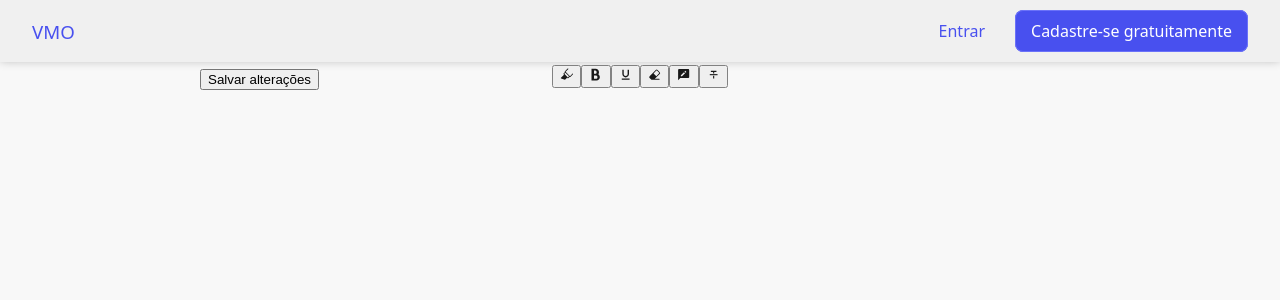
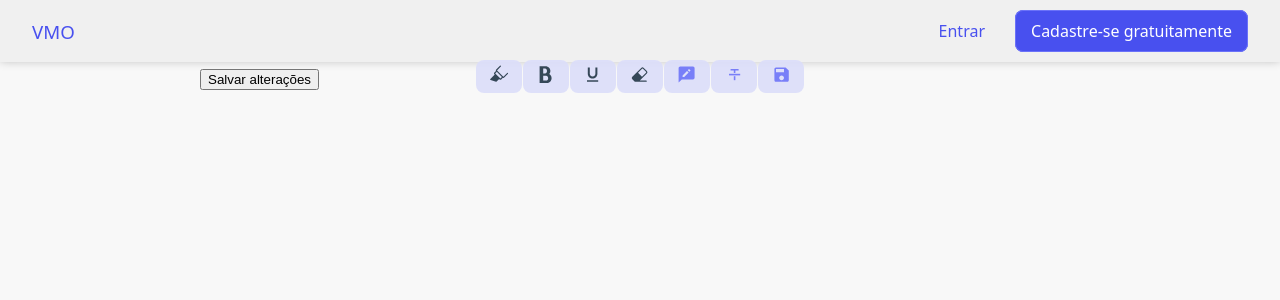
Before and after one commit to laiobrum/VMO_v1, a React (Vite) app: page /leis/1 in a window 1280 px wide. Shown: the top 300 px of the page. Built offline with nearby package versions, Linux system fonts and the light colour scheme; no server answers.

Commit message:
08.07 fim do dia

```diff
--- a/src/components/ToolBar.css
+++ b/src/components/ToolBar.css
@@ -9,9 +9,28 @@
   top: 7px;
   display: flex;
   justify-content: center;
+  gap: 1px;
   align-items: center; /* opcional */
   position: relative;
 }
+.btnTool {
+  font-size: 1.2em;
+  font-weight: bolder;
+  padding: .3em .7em .2em .7em;
+  border: none;
+  /* border: 1px solid transparent; */
+  background-color: #dcdefa;
+  color: var(--btnColor-2);
+  /* border: 1px solid var(--btnColor-2); */
+  border-radius: 8px;
+  cursor: pointer;
+  transition: border-color 0.25s;
+}
+.btnTool:hover {
+  background-color: var(--btnColor-2);
+  color: white;
+}
+
 .toolbar2 {
   display: flex;
   flex-direction: column;
@@ -40,3 +59,8 @@
     border: solid green;
     border-radius: 5px;
 }
+.alertContainer {
+  position: absolute;
+  bottom: 10px;
+  background-color: none;
+}
--- a/src/components/ToolBar.jsx
+++ b/src/components/ToolBar.jsx
@@ -1,9 +1,8 @@
 
 //NÃO TÁ DANDO CERTO!
-//1. PEDIR PARA CHAT ME AJUDAR A DEBBUGAR
+//1. IMPEDIR QUE DESFAÇA O SPAN DO ARTIGO - ART. 1º
 //2. REFINAR A DETERCÇÃO DE MARCAÇÕES PARCIALMENTE SOBREPOSTAS
 //3. IMPLEMENTAR MARCAÇÕES ANINHADAS
-//4. TORNAR O CÓDIGO MAIS MODULAR
 
 
 
@@ -13,16 +12,18 @@ import { BiSolidCommentEdit } from "react-icons/bi";
 import { CgFormatStrike } from "react-icons/cg";
 import '../pages/lei.css'
 import { ImBold } from 'react-icons/im';
+import { IoMdSave } from "react-icons/io";
 import { MdFormatUnderlined } from 'react-icons/md';
 import './ToolBar.css'
 import AlertMessage from './AlertMessage';
+import { useToggleTool } from '../hooks/useToggleTool';
 
 const ToolBar = ({bookRef}) => {
-  const [highlightMode, setHighlightMode] = useState(false)
-  const [boldMode, setBoldMode] = useState(false)
-  const [underlineMode, setUnderlineMode] = useState(false)
-  const [eraseMode, setEraseMode] = useState(false)
   const [alertMsg, setAlertMsg] = useState(null)
+
+  //HOOKS
+  //Seleção da ferramenta a ser usada
+  const { highlightMode, boldMode, underlineMode, eraseMode, toggleTool } = useToggleTool()
 
   //Conserta o texto após a remoção das marcações
   const cleanTextNodes = (parent) => {
@@ -74,7 +75,7 @@ const ToolBar = ({bookRef}) => {
       return
     }
 
-    // Apagar marcação
+    // Apagar marcação por seleção
     if (eraseMode) {
       const contents = range.cloneContents()
       const spans = contents.querySelectorAll('span.yellowHL, span.boldTxt, span.underlineTxt')
@@ -127,31 +128,7 @@ const ToolBar = ({bookRef}) => {
     return null
   }
 
-  // Liga/desliga o modo marcação - erase desliga os outros, bem como os outros desligam o erase
-  const toggleTool = (tool) => {
-    switch (tool) {
-      case 'highlighter':
-          setEraseMode(false)
-          setHighlightMode(prev => !prev)
-        break;
-      case 'bold':
-          setEraseMode(false)
-          setBoldMode(prev => !prev)
-        break;
-      case 'underline':
-          setEraseMode(false)
-          setUnderlineMode(prev => !prev)
-        break;
-      case 'erase':
-          setHighlightMode(false)
-          setBoldMode(false)
-          setUnderlineMode(false)
-          setEraseMode(prev => !prev)
-        break;
-      default:
-        break;
-    }
-  }
+
 
   // REGISTRA O LISTENER GLOBAL DE SELEÇÃO (MANTÉM FUNCIONALIDADE DE MARCAÇÃO)
   useEffect(() => {
@@ -188,20 +165,24 @@ const ToolBar = ({bookRef}) => {
   }, [eraseMode, bookRef])
 
   return (
+    <>
     <div className='toolbar'>
-      <div className='toolContainer'>
-      {/* ESTA TOOLBAR FUNCIONA PARA ACIONAR TODA A VIEW OU ENTÃO COMANDOS TOGGLE! */}
-        <button onClick={() => toggleTool('highlighter')} style={{ backgroundColor: highlightMode ? "#ffd" : "" }}><PiHighlighterFill /></button>
-        <button onClick={() => toggleTool('bold')} style={{ backgroundColor: boldMode ? "#d8d8ff" : "" }}><ImBold /></button>
-        <button onClick={() => toggleTool('underline')} style={{ backgroundColor: underlineMode ? "#d8d8ff" : "" }}><MdFormatUnderlined /></button>
-        <button onClick={() => toggleTool('erase')} style={{ backgroundColor: eraseMode ? "#d8d8ff" : "" }}><PiEraserFill /></button>
-        <button><BiSolidCommentEdit /></button>
-        <button><CgFormatStrike /></button>
-      </div>
-      <div className='toolContainer'>
+        <div className='toolContainer'>
+        {/* ESTA TOOLBAR FUNCIONA PARA ACIONAR TODA A VIEW OU ENTÃO COMANDOS TOGGLE! */}
+          <button className='btnTool' title='Marca-texto' onClick={() => toggleTool('highlighter')} style={{ backgroundColor: highlightMode ? "rgba(255, 255, 0, 0.484)" : "", color: highlightMode ? "black" : "inherit"}}><PiHighlighterFill /> </button>
+          <button className='btnTool' title='Negrito' onClick={() => toggleTool('bold')} style={{ backgroundColor: boldMode ? "#4850ef" : "", color: boldMode ? "#ffffff" : "inherit" }}><ImBold /></button>
+          <button className='btnTool' title='Sublinhado' onClick={() => toggleTool('underline')} style={{ backgroundColor: underlineMode ? "#4850ef" : "", color: underlineMode ? "#ffffff" : "inherit"}}><MdFormatUnderlined /></button>
+          <button className='btnTool' title='Apagar marcações' onClick={() => toggleTool('erase')} style={{ backgroundColor: eraseMode ? "#4850ef" : "", color: eraseMode ? "#ffffff" : "inherit"}}><PiEraserFill /></button>
+          <button className='btnTool' title='Exibir comentários'><BiSolidCommentEdit /></button>
+          <button className='btnTool' title='Exibir texto revogado'><CgFormatStrike /></button>
+          <button className='btnTool' title='As alterações são salvas automaticamente a cada 30 segundos'><IoMdSave /></button>
+        </div>
+    </div>
+    <div className='alertContainer'>
           {alertMsg && (<AlertMessage message={alertMsg} onClose={()=>setAlertMsg(null)} />)}
-      </div>
     </div>
+    </>
+
   )
 }
 
--- a/src/components/layouts/Navbar.jsx
+++ b/src/components/layouts/Navbar.jsx
@@ -11,6 +11,8 @@ const Navbar = () => {
   const dropdownRef = useRef(null)
   const {user} = useAuthValue()
   const {logout} = useAuthentication()
+  const location = useLocation()
+  const isOnLawPage = /^\/leis\/[^/]+$/.test(location.pathname)
 
   const toggleDropDown = () => { setDropdownOpen(prev => !prev) }
 
--- /dev/null
+++ b/src/hooks/useHandleTool.jsx
@@ -0,0 +1,5 @@
+
+
+export const useHandleTool = () => {
+
+}
--- /dev/null
+++ b/src/hooks/useToggleTool.jsx
@@ -0,0 +1,36 @@
+import { useState } from "react"
+
+export const useToggleTool = () => {
+    const [highlightMode, setHighlightMode] = useState(false)
+    const [boldMode, setBoldMode] = useState(false)
+    const [underlineMode, setUnderlineMode] = useState(false)
+    const [eraseMode, setEraseMode] = useState(false)
+
+    // Liga/desliga o modo marcação - erase desliga os outros, bem como os outros desligam o erase
+  const toggleTool = (tool) => {
+    switch (tool) {
+      case 'highlighter':
+          setEraseMode(false)
+          setHighlightMode(prev => !prev)
+        break;
+      case 'bold':
+          setEraseMode(false)
+          setBoldMode(prev => !prev)
+        break;
+      case 'underline':
+          setEraseMode(false)
+          setUnderlineMode(prev => !prev)
+        break;
+      case 'erase':
+          setHighlightMode(false)
+          setBoldMode(false)
+          setUnderlineMode(false)
+          setEraseMode(prev => !prev)
+        break;
+      default:
+        break;
+    }
+  }
+
+  return { highlightMode, boldMode, underlineMode, eraseMode, toggleTool }
+}
--- a/src/index.css
+++ b/src/index.css
@@ -5,8 +5,6 @@
   --btnColor-2: #6b72f9;
   --btnColor-1: #4850ef;
 }
-
-
 
 body {
   margin: 0;
@@ -26,7 +24,6 @@ h2 {
   margin: 0;
   margin-bottom: .8em;
 }
-
 
 .a1 {
   all: unset;
@@ -62,7 +59,6 @@ h2 {
   font-size: 1em;
   font-weight: bold;
   padding: 0.7em 1.2em;
-  border: none;
   border: 1px solid transparent;
   background-color: var(--btnColor-1);
   color: white;
--- a/src/pages/Home.jsx
+++ b/src/pages/Home.jsx
@@ -1,11 +1,22 @@
-import { Link } from "react-router-dom"
+import { Link, NavLink } from "react-router-dom"
+import { useFetchDocuments } from "../hooks/useFetchDocuments"
 
 const Home = () => {
+  const { documents: leis, loading } = useFetchDocuments('leis')
 
   return (
     <div>
         <h1>Home</h1>
         <h2>Acesso rápido</h2>
+
+        <ul>
+          {loading && <li>Carregando...</li>}
+            {leis.map((lei) => (
+                <li key={lei.id}>
+                    <NavLink to={`/leis/${lei.id}`}>{lei.title}</NavLink>
+                </li>
+            ))}
+        </ul>
 
         <h3>Constituição Federal</h3>
         <h3>Código Civil</h3>
@@ -14,6 +25,10 @@ const Home = () => {
         <br />
         <Link to="/leis"><h3>Todas as leis</h3></Link>
 
+        <br />
+        <br />
+
+
     </div>
   )
 }
--- a/src/pages/Leis/VisualizeLei.jsx
+++ b/src/pages/Leis/VisualizeLei.jsx
@@ -117,8 +117,6 @@ const VisualizeLei = () => {
     if (error) return <p>Ocorreu algum erro</p>
 
     return (
-        <>
-
         <div className="law_container">
             <div className="toolContainer">
             <button onClick={save} disabled={salvando} style={{position: 'absolute', left: '200px', top: '0px'}}>{salvando ? "Salvando..." : "Salvar alterações"}</button>
@@ -147,7 +145,6 @@ const VisualizeLei = () => {
                 </div>
             )}
         </div>
-        </>
     )
 }
 
--- a/src/pages/lei.css
+++ b/src/pages/lei.css
@@ -17,6 +17,7 @@ p:hover {
 }
 ul {
   margin: 0;
+  padding: 0;
   list-style-type: none;
   text-decoration: none;
   gap: 30px;
```
Lines whose indentation alone changed are shown as unchanged.
